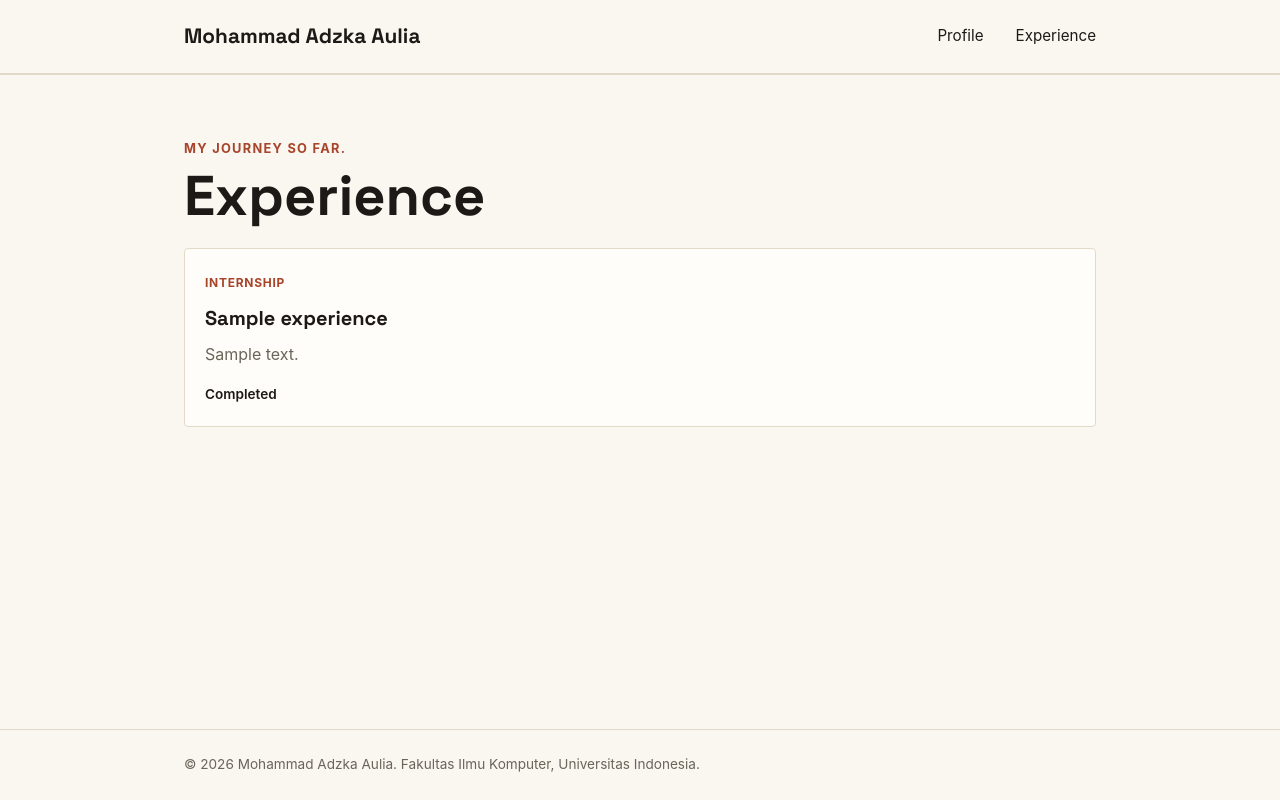
After one commit to hollow011/myportofolio, a Django app: page /experience/ in a window 1280 px wide. The commit adds this page. Run offline with Django 5.2, Linux system fonts and the light colour scheme; tables that the repository leaves empty hold one stand-in row (values such as "Sample post").

Commit message:
feat: implement MVT experience page

```diff
--- /dev/null
+++ b/main/urls.py
@@ -0,0 +1,10 @@
+from django.urls import path
+
+from main.views import show_experience, show_main
+
+app_name = "main"
+
+urlpatterns = [
+    path("", show_main, name="show_main"),
+    path("experience/", show_experience, name="show_experience"),
+]
--- /dev/null
+++ b/main/views.py
@@ -0,0 +1,27 @@
+from django.shortcuts import render
+
+from main.models import Experience
+
+
+def show_main(request):
+    context = {
+        "name": "Mohammad Adzka Aulia",
+        "npm": "2506657005",
+        "study_program": "S1 Ilmu Komputer",
+        "bio": (
+            "CS student at Universitas Indonesia, familiar with multiple "
+            "programming languages and frameworks, and has experience as a "
+            "web developer."
+        ),
+    }
+    return render(request, "index.html", context)
+
+
+def show_experience(request):
+    context = {
+        "name": "Mohammad Adzka Aulia",
+        "experience_list": Experience.objects.all(),
+    }
+    return render(request, "experience.html", context)
+
+# Create your views here.
--- a/portofolio/urls.py
+++ b/portofolio/urls.py
@@ -15,11 +15,9 @@ Including another URLconf
     2. Add a URL to urlpatterns:  path('blog/', include('blog.urls'))
 """
 from django.contrib import admin
-from django.urls import path
-
-from portofolio.views import landing_page
+from django.urls import include, path
 
 urlpatterns = [
-    path('admin/', admin.site.urls),
-    path('', landing_page, name='landing_page'),
+    path("admin/", admin.site.urls),
+    path("", include("main.urls")),
 ]
--- a/static/css/style.css
+++ b/static/css/style.css
@@ -267,6 +267,67 @@ h1,
   font-weight: 700;
 }
 
+.experience-section {
+  min-height: calc(100vh - 145px);
+  padding: 4rem 0;
+  border-top: 1px solid var(--line);
+}
+
+.experience-section h1 {
+  margin: 0.4rem 0 1.5rem;
+  font-family: "Space Grotesk", -apple-system, sans-serif;
+  font-size: clamp(2rem, 5vw, 3.5rem);
+  line-height: 1;
+}
+
+.experience-grid {
+  display: grid;
+  grid-template-columns: repeat(auto-fit, minmax(240px, 1fr));
+  gap: 1rem;
+}
+
+.experience-card {
+  padding: 1.25rem;
+  border: 1px solid var(--line);
+  border-radius: var(--radius);
+  background-color: #fffdf9;
+}
+
+.experience-category {
+  color: var(--accent-dark);
+  font-size: 0.75rem;
+  font-weight: 700;
+  letter-spacing: 0.06em;
+  text-transform: uppercase;
+}
+
+.experience-card h2 {
+  margin: 0.5rem 0;
+  font-family: "Space Grotesk", -apple-system, sans-serif;
+  font-size: 1.25rem;
+}
+
+.experience-description,
+.empty-state {
+  color: var(--text-muted);
+}
+
+.experience-status {
+  margin-top: 1rem;
+  font-size: 0.85rem;
+  font-weight: 600;
+}
+
+.experience-status--ongoing::before {
+  display: inline-block;
+  width: 0.5rem;
+  height: 0.5rem;
+  margin-right: 0.4rem;
+  border-radius: 50%;
+  background-color: var(--accent);
+  content: "";
+}
+
 .site-footer {
   padding: 1.5rem;
   color: var(--text-muted);
--- /dev/null
+++ b/templates/experience.html
@@ -0,0 +1,69 @@
+{% load static %}
+<!doctype html>
+<html lang="en">
+  <head>
+    <meta charset="UTF-8" />
+    <meta name="viewport" content="width=device-width, initial-scale=1.0" />
+    <title>Experience - {{ name }}</title>
+    <link rel="preconnect" href="https://fonts.googleapis.com" />
+    <link rel="preconnect" href="https://fonts.gstatic.com" crossorigin />
+    <link
+      href="https://fonts.googleapis.com/css2?family=Space+Grotesk:wght@500;700&display=swap"
+      rel="stylesheet"
+    />
+    <link rel="stylesheet" href="{% static 'css/style.css' %}" />
+  </head>
+  <body>
+    <header class="site-header">
+      <div class="container">
+        <a href="{% url 'main:show_main' %}" class="brand">{{ name }}</a>
+        <nav aria-label="Primary navigation">
+          <a href="{% url 'main:show_main' %}">Profile</a>
+          <a href="{% url 'main:show_experience' %}">Experience</a>
+        </nav>
+      </div>
+    </header>
+
+    <main>
+      <section
+        class="experience-section"
+        id="experience"
+        aria-labelledby="experience-title"
+      >
+        <div class="container">
+          <p class="section-kicker">My Journey so far.</p>
+          <h1 id="experience-title">Experience</h1>
+
+          <div class="experience-grid">
+            {% for experience in experience_list %}
+            <article class="experience-card">
+              <span class="experience-category">
+                {{ experience.get_category_display }}
+              </span>
+              <h2>{{ experience.title }}</h2>
+              <p class="experience-description">{{ experience.description }}</p>
+              {% if experience.is_ongoing %}
+              <p class="experience-status experience-status--ongoing">
+                Ongoing
+              </p>
+              {% else %}
+              <p class="experience-status">Completed</p>
+              {% endif %}
+            </article>
+            {% empty %}
+            <p class="empty-state">No experience added yet.</p>
+            {% endfor %}
+          </div>
+        </div>
+      </section>
+    </main>
+
+    <footer class="site-footer">
+      <div class="container">
+        <p>
+          &copy; 2026 {{ name }}. Fakultas Ilmu Komputer, Universitas Indonesia.
+        </p>
+      </div>
+    </footer>
+  </body>
+</html>
```
Also changed, not shown: templates/index.html (+12 -14 lines).
